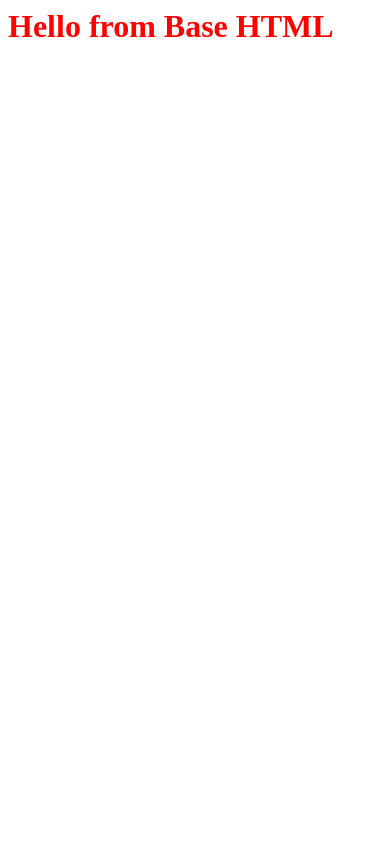
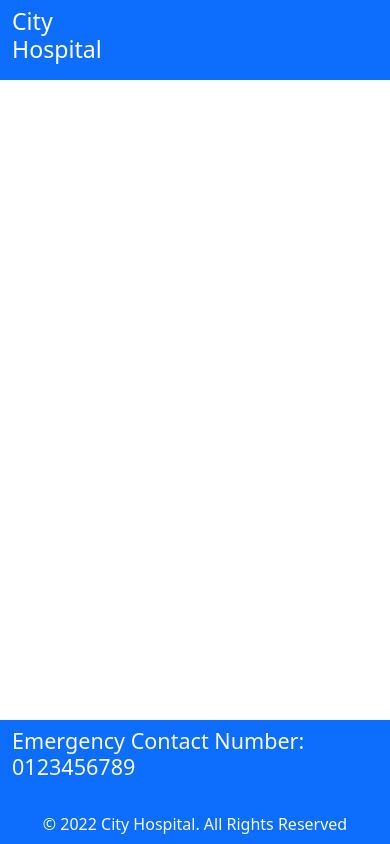
Before and after one commit to Athif-gitt/django, a Django app: page /home/ in a window 390 px wide. Run offline with Django 5.2, Linux system fonts and the light colour scheme; some libraries are stand-ins or nearby versions.

Commit message:
updations

```diff
--- a/myproject/myapp/views.py
+++ b/myproject/myapp/views.py
@@ -39,3 +39,9 @@ def details(request):
     'nums': [1,2,3,4,5,6]
     }
     return render(request, 'home.html', context2)
+def hello(request):
+    return render(request, 'hello.html')
+
+def set_session(request):
+    request.session['name'] = 'Athif'
+    return HttpResponse("session created")
--- a/myproject/myproject/urls.py
+++ b/myproject/myproject/urls.py
@@ -27,5 +27,7 @@ urlpatterns = [
     # path('welcome/', views.welcome),
     # path('square/<int:num>/', views.square)
     # path('home/', views.details)
-    path('home/', views.details)
+    path('home/', views.details, name = 'home'),
+    path('hello/', views.hello, name = 'hello'),
+    path('session/', views.set_session)
 ]
--- a/myproject/templates/base.html
+++ b/myproject/templates/base.html
@@ -1,3 +1,86 @@
+<!DOCTYPE html>
+<html>
+
+  <head>
+    <meta charset="UTF-8">
+    <title></title>
+
+    <meta charset="utf-8">
+    <meta name="viewport"
+      content="width=device-width, initial-scale=1, shrink-to-fit=no">
+    <meta name="description" content="">
+    <meta name="author" content="">
+    <link rel="stylesheet"
+      href=" https://cdn.jsdelivr.net/npm/bootstrap@5.1.3/dist/css/bootstrap.min.css ">
+    <link rel="stylesheet"
+      href="https://use.fontawesome.com/releases/v5.2.0/css/all.css">
+
+  </head>
+
+  <body>
+
+    <nav class="navbar bg-primary navbar-expand-md ">
+      <div class="container">
+        <div class="col-2 text-left pl-md-0">
+          <h3 class="text-white"> City Hospital </h3>
+        </div>
+
+        <div
+          class="collapse navbar-collapse justify-content-center col-md-8 navbar-collapse-3">
+          <ul class="navbar-nav justify-content-center  fw-bold">
+            <li class="nav-item active">
+              <a class="nav-link text-white" href="#">Home </a>
+            </li>
+            <li class="nav-item">
+              <a class="nav-link text-white" href="#">About</a>
+            </li>
+            <li class="nav-item">
+              <a class="nav-link text-white" href="#">Booking</a>
+            </li>
+            <li class="nav-item">
+              <a class="nav-link text-white" href="#">Doctors</a>
+            </li>
+			 <li class="nav-item">
+              <a class="nav-link text-white" href="#">Departments</a>
+            </li>
+            <li class="nav-item">
+              <a class="nav-link text-white" href="#">Contact Us</a>
+            </li>
+          </ul>
+        </div>
+
+      </div>
+    </nav>
 
 
-<h1 style="color: red;">Hello from Base HTML</h1>
+
+
+
+
+
+
+
+    <section class="fixed-bottom">
+      <footer class="pt-2 pb-2  bg-primary text-light">
+        <div class="container">
+          <div class="row align-items-center">
+            <div class="col-12 col-md-8">
+              <h4>Emergency Contact Number: 0123456789</h4>
+            </div>
+            <div class="col-12 col-md-4 mt-4 mt-md-0 text-center text-md-end">
+              © 2022 City Hospital. All Rights Reserved
+            </div>
+          </div>
+        </div>
+      </footer>
+    </section>
+
+    <script
+      src="https://cdn.jsdelivr.net/npm/bootstrap@5.1.3/dist/js/bootstrap.bundle.min.js"
+      integrity="sha384-ka7Sk0Gln4gmtz2MlQnikT1wXgYsOg+OMhuP+IlRH9sENBO0LRn5q+8nbTov4+1p"
+      crossorigin="anonymous"></script>
+
+
+  </body>
+
+</html>
--- /dev/null
+++ b/myproject/templates/hello.html
@@ -0,0 +1,2 @@
+<h1>Hello World</h1>
+<a href="{% url 'home'%}">Home</a>
--- a/myproject/templates/home.html
+++ b/myproject/templates/home.html
@@ -1,4 +1,7 @@
 {% extends "base.html" %}
+{% block content %}
+<a href="{% url 'hello'%}">Click Here</a>
+{% endblock %}
 <!-- <!DOCTYPE html>
 <html lang="en">
 <head>
@@ -50,8 +53,8 @@ Aged
 
 
 
-    {% for num in nums %}
+    <!-- {% for num in nums %}
         {% if num|divisibleby:"2" %}
             <p>{{ num }}</p>
         {% endif %}
-    {% endfor %}
+    {% endfor %} -->
```
Also changed, not shown: myproject/db.sqlite3.
